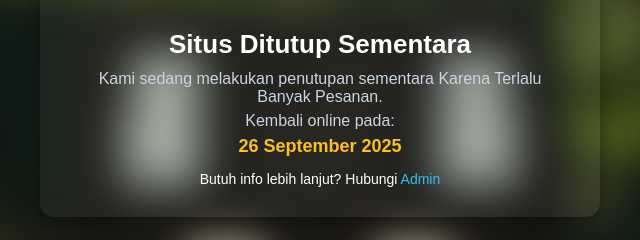
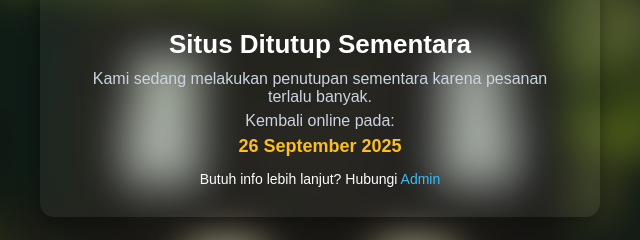
Before and after one commit to aqmaraja19/Aqmar-Aja-19-Shop, a plain HTML site: page index.html in a window 1280 px wide. Shown: the part 301-541 px from the top of the page, 320-960 px from the left. Drawn offline with Linux system fonts and the light colour scheme.

Commit message:
Update index.html

```diff
--- a/index.html
+++ b/index.html
@@ -55,7 +55,7 @@
 <body>
   <div class="box">
     <h1>Situs Ditutup Sementara</h1>
-    <p>Kami sedang melakukan penutupan sementara Karena Terlalu Banyak Pesanan.</p>
+    <p>Kami sedang melakukan penutupan sementara karena pesanan terlalu banyak.</p>
     <p>Kembali online pada:</p>
     <p class="date">26 September 2025</p>
     <div class="contact">
```
